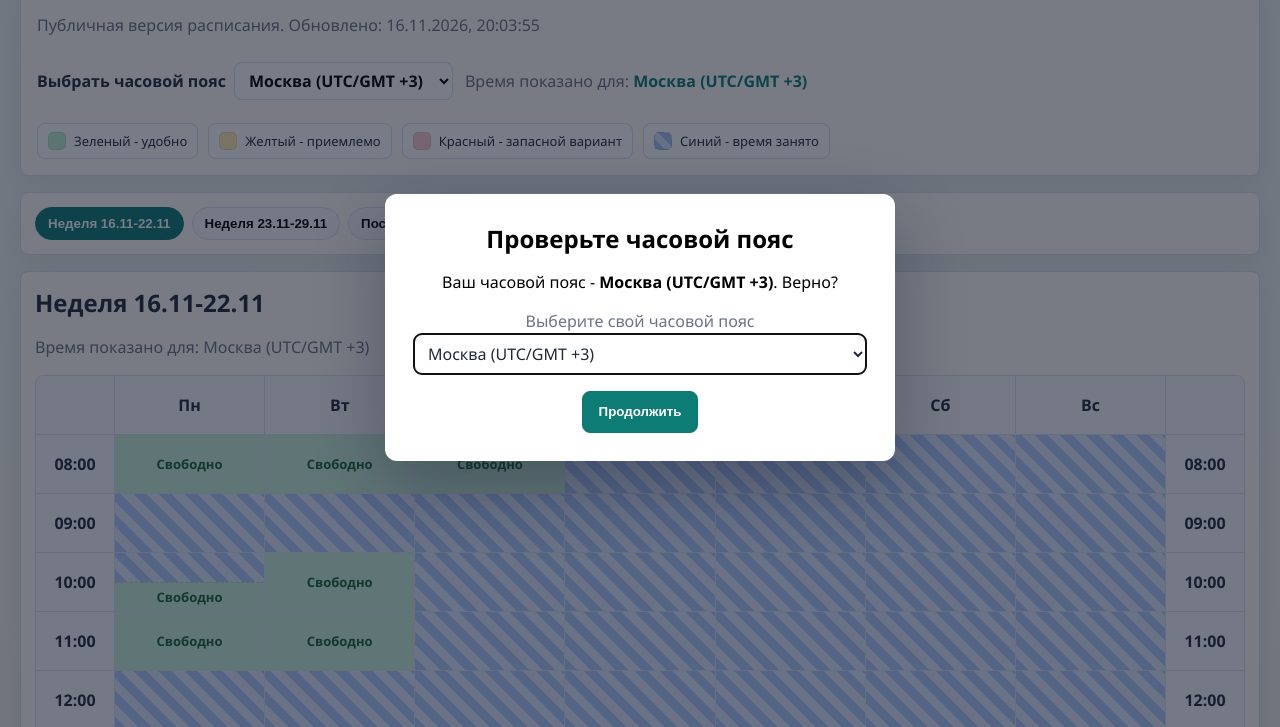
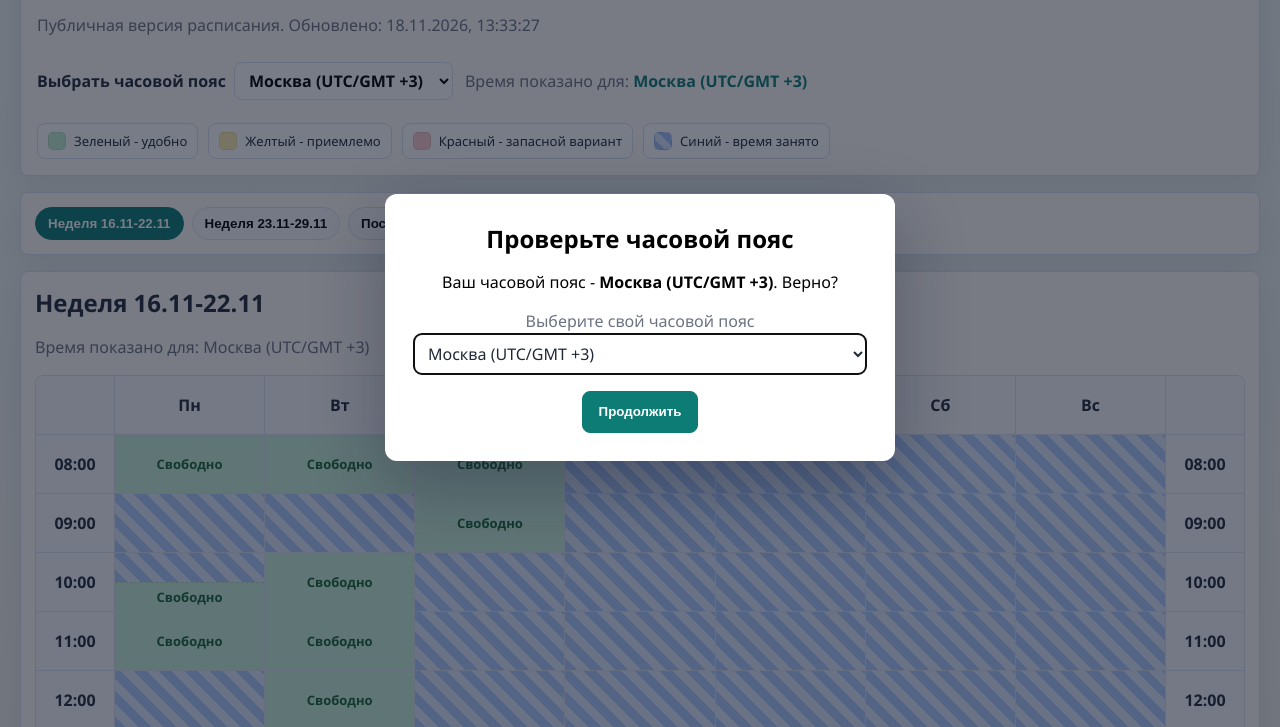
Before and after one commit to Hasli4/schedule, a plain HTML site: page dist/index.html in a window 1280 px wide. Shown: the part 73-800 px from the top of the page. Drawn offline with Linux system fonts and the light colour scheme.

Commit message:
Update schedule

```diff
--- a/dist/index.html
+++ b/dist/index.html
@@ -103,7 +103,7 @@
   <main class="app">
     <section class="panel hero">
       <h1>Расписание занятий</h1>
-      <p class="subtitle">Публичная версия расписания. Обновлено: 16.11.2026, 20:03:55</p>
+      <p class="subtitle">Публичная версия расписания. Обновлено: 18.11.2026, 13:33:27</p>
       <div class="export-timezone-panel">
         <label>
           <span>Выбрать часовой пояс</span>
@@ -131,7 +131,7 @@
         <div class="cell time-cell" data-moscow-minutes="480">08:00</div>
     <div class="cell slot"><div class="export-half full green"><small>Свободно</small></div></div><div class="cell slot"><div class="export-half full green"><small>Свободно</small></div></div><div class="cell slot"><div class="export-half full green"><small>Свободно</small></div></div><div class="cell slot"><div class="export-half full busy"></div></div><div class="cell slot"><div class="export-half full busy"></div></div><div class="cell slot"><div class="export-half full busy"></div></div><div class="cell slot"><div class="export-half full busy"></div></div>
     <div class="cell time-cell" data-moscow-minutes="480">08:00</div><div class="cell time-cell" data-moscow-minutes="540">09:00</div>
-    <div class="cell slot"><div class="export-half full busy"></div></div><div class="cell slot"><div class="export-half full busy"></div></div><div class="cell slot"><div class="export-half full busy"></div></div><div class="cell slot"><div class="export-half full busy"></div></div><div class="cell slot"><div class="export-half full busy"></div></div><div class="cell slot"><div class="export-half full busy"></div></div><div class="cell slot"><div class="export-half full busy"></div></div>
+    <div class="cell slot"><div class="export-half full busy"></div></div><div class="cell slot"><div class="export-half full busy"></div></div><div class="cell slot"><div class="export-half full green"><small>Свободно</small></div></div><div class="cell slot"><div class="export-half full busy"></div></div><div class="cell slot"><div class="export-half full busy"></div></div><div class="cell slot"><div class="export-half full busy"></div></div><div class="cell slot"><div class="export-half full busy"></div></div>
     <div class="cell time-cell" data-moscow-minutes="540">09:00</div><div class="cell time-cell" data-moscow-minutes="600">10:00</div>
     <div class="cell slot">
     <div class="export-half busy"></div><div class="export-half green"><small>Свободно</small></div>
@@ -139,11 +139,11 @@
     <div class="cell time-cell" data-moscow-minutes="600">10:00</div><div class="cell time-cell" data-moscow-minutes="660">11:00</div>
     <div class="cell slot"><div class="export-half full green"><small>Свободно</small></div></div><div class="cell slot"><div class="export-half full green"><small>Свободно</small></div></div><div class="cell slot"><div class="export-half full busy"></div></div><div class="cell slot"><div class="export-half full busy"></div></div><div class="cell slot"><div class="export-half full busy"></div></div><div class="cell slot"><div class="export-half full busy"></div></div><div class="cell slot"><div class="export-half full busy"></div></div>
     <div class="cell time-cell" data-moscow-minutes="660">11:00</div><div class="cell time-cell" data-moscow-minutes="720">12:00</div>
-    <div class="cell slot"><div class="export-half full busy"></div></div><div class="cell slot"><div class="export-half full busy"></div></div><div class="cell slot"><div class="export-half full busy"></div></div><div class="cell slot"><div class="export-half full busy"></div></div><div class="cell slot"><div class="export-half full busy"></div></div><div class="cell slot"><div class="export-half full busy"></div></div><div class="cell slot"><div class="export-half full busy"></div></div>
+    <div class="cell slot"><div class="export-half full busy"></div></div><div class="cell slot"><div class="export-half full green"><small>Свободно</small></div></div><div class="cell slot"><div class="export-half full busy"></div></div><div class="cell slot"><div class="export-half full busy"></div></div><div class="cell slot"><div class="export-half full busy"></div></div><div class="cell slot"><div class="export-half full busy"></div></div><div class="cell slot"><div class="export-half full busy"></div></div>
     <div class="cell time-cell" data-moscow-minutes="720">12:00</div><div class="cell time-cell" data-moscow-minutes="780">13:00</div>
     <div class="cell slot"><div class="export-half full busy"></div></div><div class="cell slot"><div class="export-half full busy"></div></div><div class="cell slot"><div class="export-half full busy"></div></div><div class="cell slot"><div class="export-half full busy"></div></div><div class="cell slot"><div class="export-half full busy"></div></div><div class="cell slot"><div class="export-half full busy"></div></div><div class="cell slot"><div class="export-half full busy"></div></div>
     <div class="cell time-cell" data-moscow-minutes="780">13:00</div><div class="cell time-cell" data-moscow-minutes="840">14:00</div>
-    <div class="cell slot"><div class="export-half full busy"></div></div><div class="cell slot"><div class="export-half full green"><small>Свободно</small></div></div><div class="cell slot"><div class="export-half full busy"></div></div><div class="cell slot"><div class="export-half full busy"></div></div><div class="cell slot"><div class="export-half full busy"></div></div><div class="cell slot"><div class="export-half full busy"></div></div><div class="cell slot"><div class="export-half full busy"></div></div>
+    <div class="cell slot"><div class="export-half full busy"></div></div><div class="cell slot"><div class="export-half full green"><small>Свободно</small></div></div><div class="cell slot"><div class="export-half full green"><small>Свободно</small></div></div><div class="cell slot"><div class="export-half full busy"></div></div><div class="cell slot"><div class="export-half full busy"></div></div><div class="cell slot"><div class="export-half full busy"></div></div><div class="cell slot"><div class="export-half full busy"></div></div>
     <div class="cell time-cell" data-moscow-minutes="840">14:00</div><div class="cell time-cell" data-moscow-minutes="900">15:00</div>
     <div class="cell slot"><div class="export-half full busy"></div></div><div class="cell slot"><div class="export-half full busy"></div></div><div class="cell slot"><div class="export-half full busy"></div></div><div class="cell slot"><div class="export-half full busy"></div></div><div class="cell slot"><div class="export-half full busy"></div></div><div class="cell slot"><div class="export-half full busy"></div></div><div class="cell slot"><div class="export-half full green"><small>Свободно</small></div></div>
     <div class="cell time-cell" data-moscow-minutes="900">15:00</div><div class="cell time-cell" data-moscow-minutes="960">16:00</div>
```
